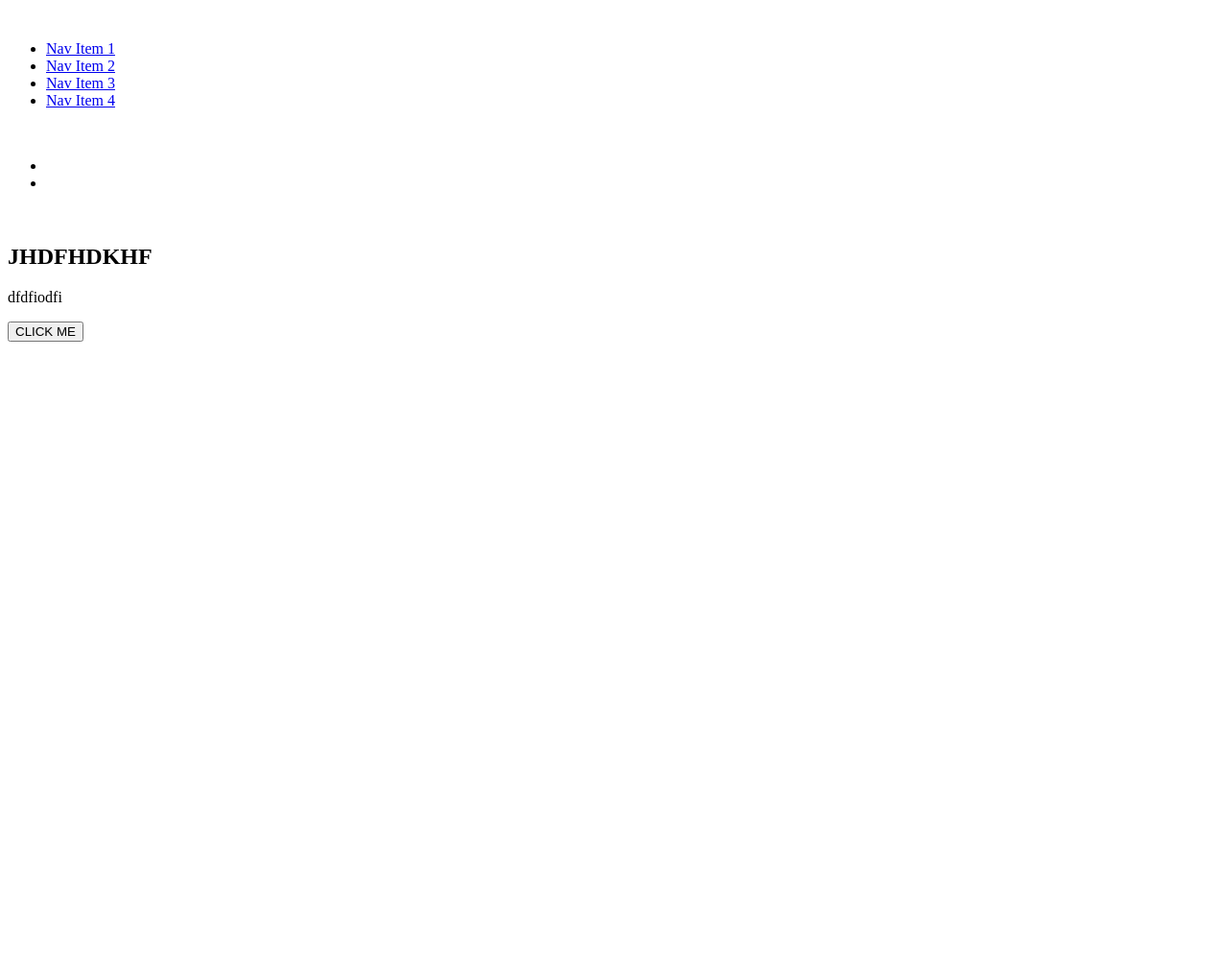
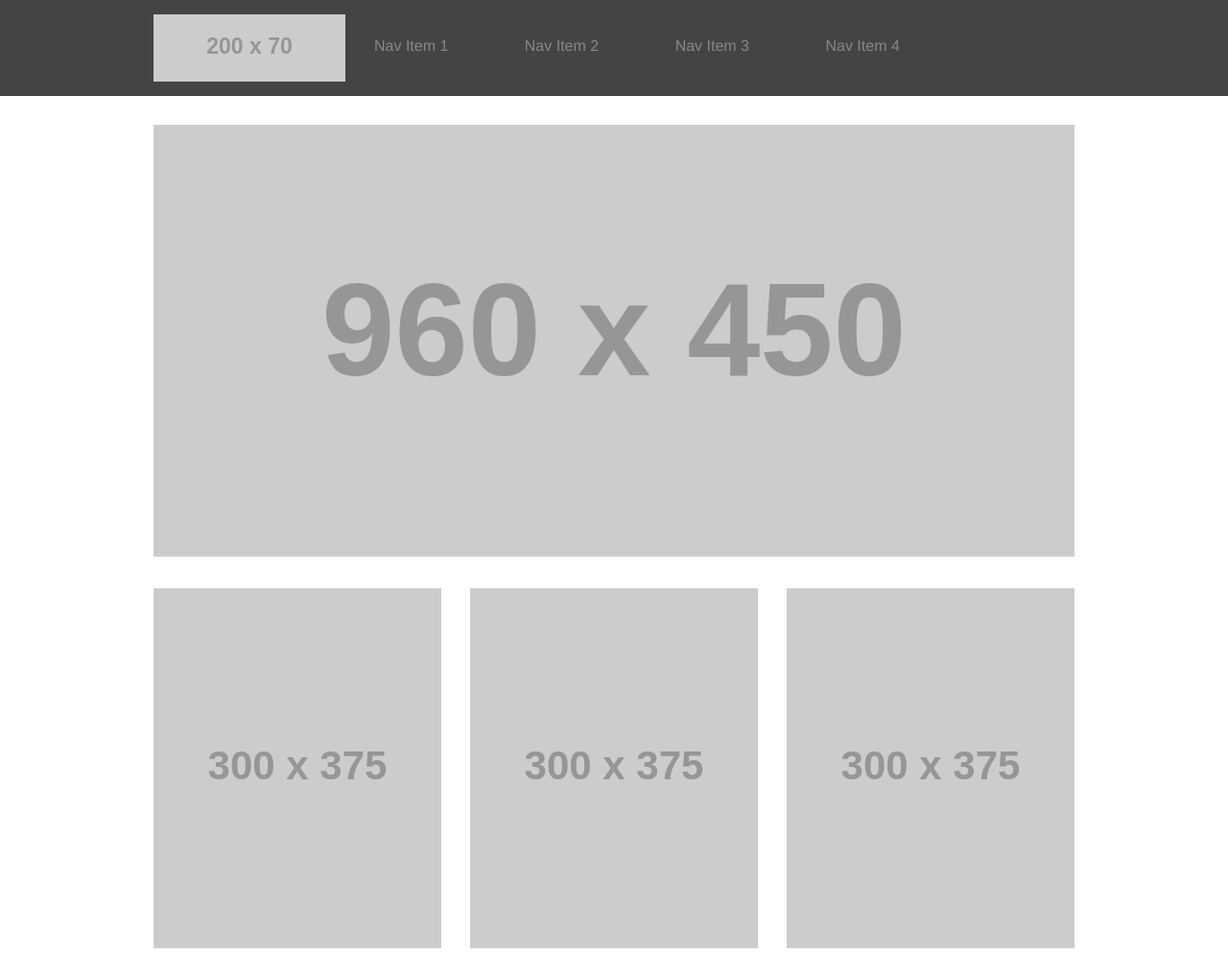
Before and after one commit to katplush/Wireframe-Exercise, a plain HTML site: page index.html in a window 1280 px wide. Shown: the top 994 px of the page at 96% size. Before the commit the page ends 800 px from the top, so only its background shows below. Drawn offline with Linux system fonts and the light colour scheme; files that its build step writes are made by us from their sources; placeholder pictures from the web are drawn by us.

Commit message:
added css and html code; fixed file names and links to css

```diff
--- a/css/style.css
+++ b/css/style.css
@@ -0,0 +1,102 @@
+/* Wireframe Exercise */
+
+body {
+  font-family: Circular,"Helvetica Neue",Helvetica,Arial,sans-serif;
+}
+
+header {
+  background: #444;
+  height: 100px;
+}
+
+nav {
+  width: 960px;
+  margin: 0px auto;
+}
+
+header img {
+  float: left;
+  margin-top: 15px;
+  margin-right: 30px;
+}
+
+header ul li {
+  display: inline-block;
+  margin-top: 40px;
+  margin-right: 75px;
+}
+
+a {
+  text-decoration: none;
+  color: #888;
+}
+
+
+main {
+  width: 960px;
+  margin: 30px auto;
+}
+
+main ul li {
+  list-style: none;
+  float: left;
+  margin: 30px 30px 30px 0px;
+}
+
+main ul li:last-child {
+  margin-right: 0px;
+}
+
+
+
+section img {
+  float: left;
+}
+
+section div {
+  width: calc(50% - 30px);
+  float: left;
+  padding-left: 30px;
+  margin-bottom: 30px;
+}
+
+h2 {
+  color: #444;
+  font-size: 20px;
+  margin-bottom: 10px;
+}
+
+section div p {
+  height: 320px;
+  overflow: auto;
+  color: #444;
+  font-size: 18px;
+  font-style: italic;
+  line-height: 24px;
+}
+
+/* Click Me Button */
+
+button {
+  border: none;
+  padding: 10px 30px;
+  background: #444;
+  color: #fff;
+  border-radius: 3px;
+  font-size: 18px;
+  margin-top: 10px;
+  transition: 350ms;
+  cursor: pointer;
+}
+
+button:hover {
+  background: #CD9B9B;
+}
+
+/* Footer  */
+
+footer {
+  clear: both;
+  background: #444;
+  height: 100px;
+}
--- a/index.html
+++ b/index.html
@@ -2,14 +2,14 @@
 <html>
 <head>
   <title>Wireframe Exercise</title>
-  <link rel="stylesheet" type="text/css" media="screen" href="style.css" />
-  <link rel="stylesheet" type="text/css" media="screen" href="style.css" />
+  <link rel="stylesheet" href="css/reset.css" />
+  <link rel="stylesheet" href="css/style.css" />
 </head>
 
 <body>
   <header>
     <nav>
-      <img>
+      <img src="http://placehold.it/200x70/cd9b9b">
       <ul>
         <li>
           <a href="#">Nav Item 1</a>
@@ -28,21 +28,24 @@
   </header>
 
   <main>
-    <img>
+    <img src="http://placehold.it/960x450/cd9b9b">
     <ul>
       <li>
-        <img>
+        <img src="http://placehold.it/300x375/EACACA">
       </li>
       <li>
-        <img>
+        <img src="http://placehold.it/300x375/EACACA">
+      </li>
+      <li>
+        <img src="http://placehold.it/300x375/EACACA">
       </li>
     </ul>
 
     <section>
-      <img>
+      <img src="http://placehold.it/480x400/CD9B9B">
       <div>
-        <h2>JHDFHDKHF</h2>
-          <p>dfdfiodfi</p>
+        <h2>Wireframing 101</h2>
+          <p>"Sed ut perspiciatis unde omnis iste natus error sit voluptatem accusantium doloremque laudantium, totam rem aperiam, eaque ipsa quae ab illo inventore veritatis et quasi architecto beatae vitae dicta sunt explicabo. Nemo enim ipsam voluptatem quia voluptas sit aspernatur aut odit aut fugit, sed quia consequuntur magni dolores eos qui ratione voluptatem sequi nesciunt. Neque porro quisquam est, qui dolorem ipsum quia dolor sit amet, consectetur, adipisci velit, sed quia non numquam eius modi tempora incidunt ut labore et dolore magnam aliquam quaerat voluptatem. Ut enim ad minima veniam, quis nostrum exercitationem ullam corporis suscipit laboriosam, nisi ut aliquid ex ea commodi consequatur? Quis autem vel eum iure reprehenderit qui in ea voluptate velit esse quam nihil molestiae consequatur, vel illum qui dolorem eum fugiat quo voluptas nulla pariatur?"</p>
           <button>CLICK ME</button>
       </div>
     </section>
```
